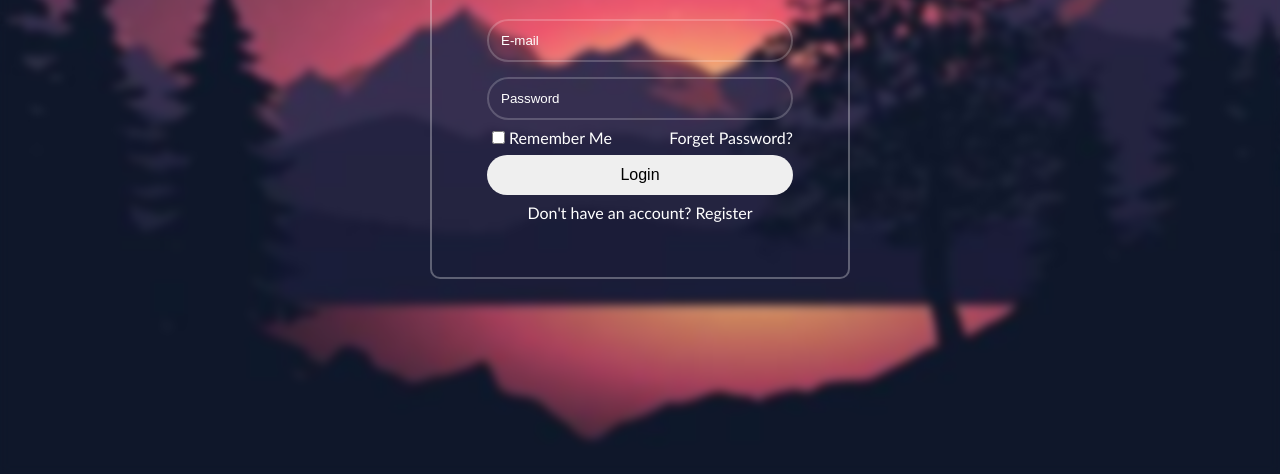
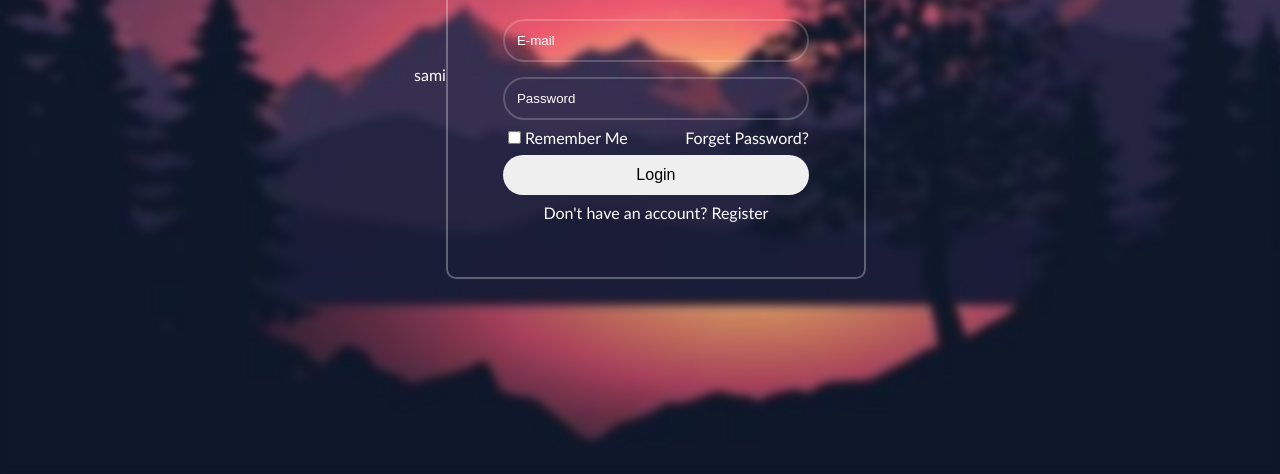
Before and after one commit to samiullahDeveloper786/Login-Page, a plain HTML site: page index.html in a window 1280 px wide. Shown: the part 326-800 px from the top of the page. Drawn offline with Linux system fonts and the light colour scheme.

Commit message:
secound commit

```diff
--- a/index.html
+++ b/index.html
@@ -7,6 +7,8 @@
     <link rel="stylesheet" href="index.css" type="text/css">
 </head>
 <body>
+
+    sami
         <div class="container">
             <form>
                 <h1>Login</h1>
```
